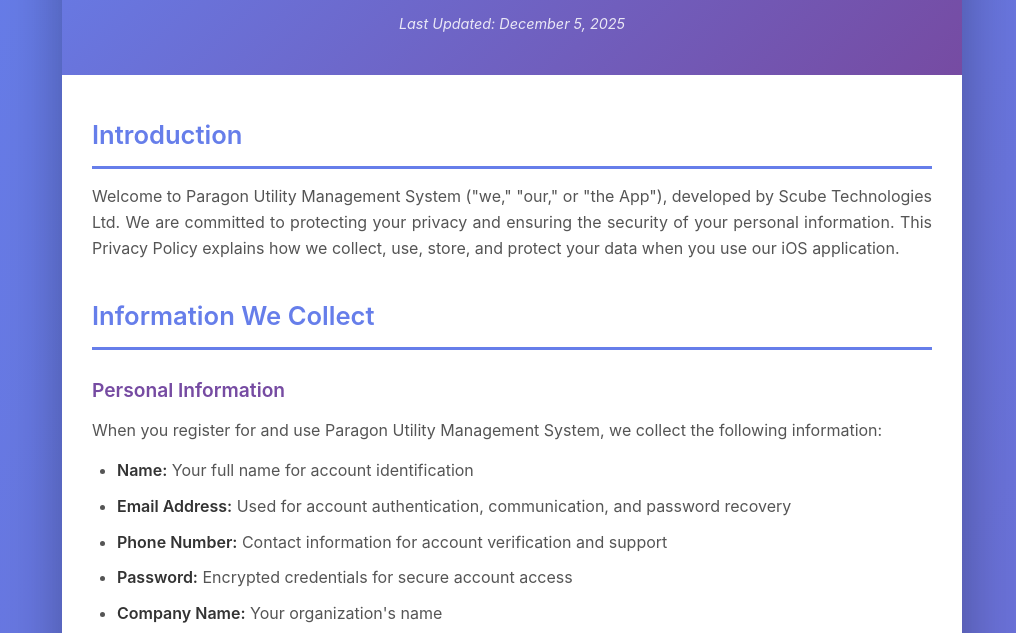
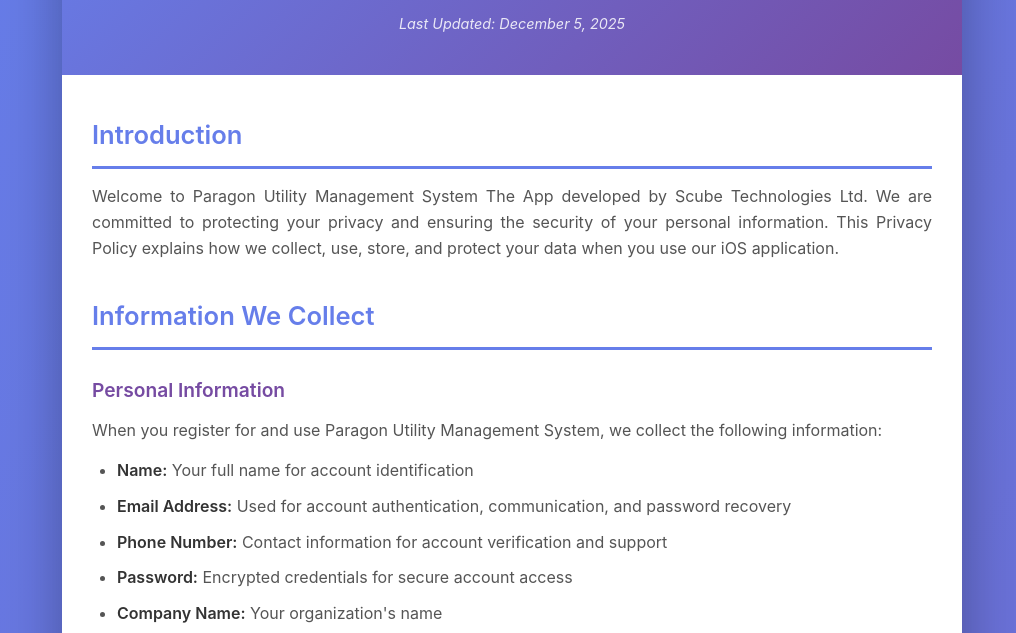
Before and after one commit to Kawsar07/privacy-policy, a plain HTML site: page index.html in a window 1280 px wide. Shown: the part 152-785 px from the top of the page, without its empty margins (128-1144 px from the left). Drawn offline with Linux system fonts and the light colour scheme.

Commit message:
Update index.html

```diff
--- a/index.html
+++ b/index.html
@@ -239,7 +239,7 @@
 
         <div class="content">
             <h2>Introduction</h2>
-            <p>Welcome to Paragon Utility Management System ("we," "our," or "the App"), developed by Scube Technologies Ltd. We are committed to protecting your privacy and ensuring the security of your personal information. This Privacy Policy explains how we collect, use, store, and protect your data when you use our iOS application.</p>
+            <p>Welcome to Paragon Utility Management System The App developed by Scube Technologies Ltd. We are committed to protecting your privacy and ensuring the security of your personal information. This Privacy Policy explains how we collect, use, store, and protect your data when you use our iOS application.</p>
 
             <h2>Information We Collect</h2>
 
```
